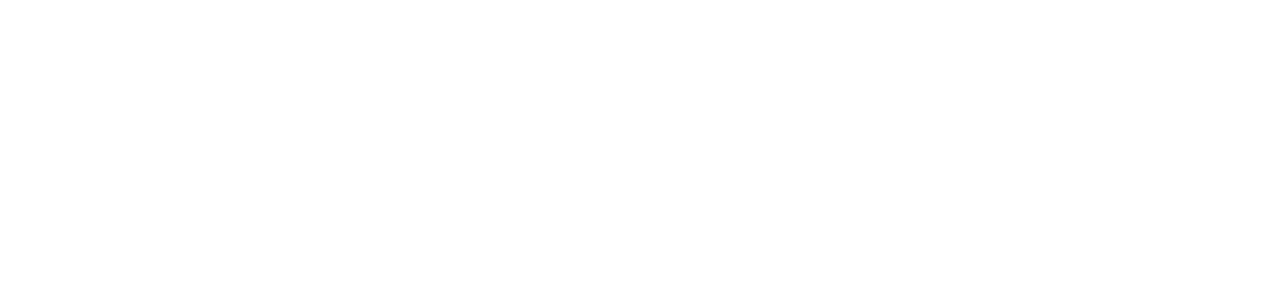
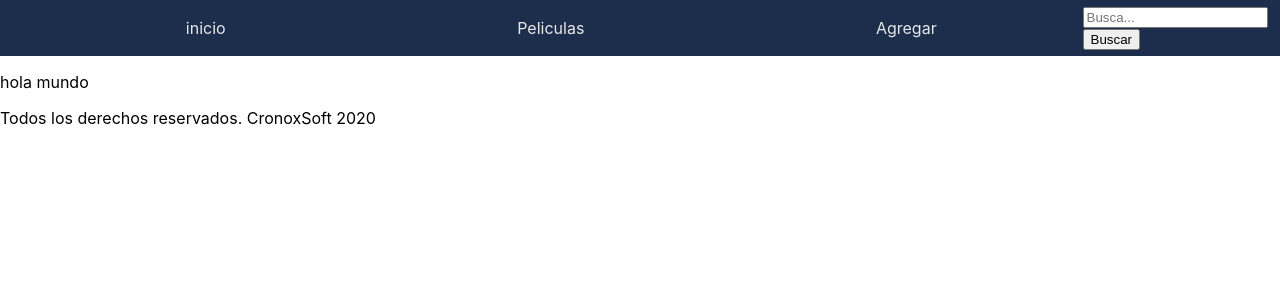
Before and after one commit to JosafatFlores/Movies, a React (Create React App) app: page / in a window 1280 px wide. Shown: the top 300 px of the page. Built offline with nearby package versions, Linux system fonts and the light colour scheme.

Commit message:
Common elementes
footer and header was added, css for header

```diff
--- a/src/App.js
+++ b/src/App.js
@@ -1,11 +1,15 @@
 import React from 'react'
 import { BrowserRouter } from 'react-router-dom'
-import routes from './Routes/index'
+import Routes from './Routes'
+import {Header, Footer} from './Components/Common'
+
 
 const App = () => {
   return (
     <BrowserRouter>
-      <routes />
+      <Header />
+      <Routes />
+      <Footer />
     </BrowserRouter>
   )
 }
--- /dev/null
+++ b/src/Components/Common/Footer/index.jsx
@@ -0,0 +1,13 @@
+import React from 'react'
+
+const Footer = () => {
+    return (
+        <>
+            <footer className="footer-cointainer">
+                <p>Todos los derechos reservados. CronoxSoft 2020</p>
+            </footer>
+        </>
+    )
+}
+
+export default Footer
--- /dev/null
+++ b/src/Components/Common/Header/header.scss
@@ -0,0 +1,31 @@
+.header-cointainer{
+    width: 100%;
+    height: 7vh;
+    max-height: 7vh;
+    background-color: #1d2e4d;
+    color: #e6e7e8;
+    display: flex;
+    flex-direction: row;
+    justify-content: space-around;
+    align-items: center;
+    ul {
+        width: 100%;
+        height: 100%;
+        display: flex;
+        justify-content: space-around;
+        align-items: center;
+        list-style-type: none;
+        li {
+            a{
+                text-decoration: none;
+                color: #e6e7e8;
+                transition: all 0.5s;
+                &:hover{
+                    font-size: 1.2em;
+                    text-decoration: underline;
+                    font-weight: 600;
+                }
+            }
+        }
+    }
+}
--- /dev/null
+++ b/src/Components/Common/Header/index.jsx
@@ -0,0 +1,28 @@
+import React from 'react'
+import './header.scss'
+
+const Header = () => {
+    return (
+        <>
+            <header className="header-cointainer">
+                <ul>
+                    <li>
+                        <a href="/inicio">inicio</a>
+                    </li>
+                    <li>
+                        <a href="/peliculas">Peliculas</a>
+                    </li>
+                    <li>
+                        <a href="/agregar">Agregar</a>
+                    </li>
+                </ul>
+                <div className="search-cointainer">
+                    <input type="text" placeholder="Busca..." />
+                    <button>Buscar</button>
+                </div>
+            </header>
+        </>
+    )
+}
+
+export default Header
--- /dev/null
+++ b/src/Components/Common/index.jsx
@@ -0,0 +1,7 @@
+import Header from './Header/index'
+import Footer from './Footer/index'
+
+export {
+    Header,
+    Footer
+}
--- a/src/Routes/index.jsx
+++ b/src/Routes/index.jsx
@@ -1,12 +1,14 @@
 import React from 'react'
-import { Switch, Route } from 'react-router-dom'
+import { Switch, Route, Redirect } from 'react-router-dom'
 
 const Routes = () => {
-    <Switch>
-        <Route exact path="/peli" render = { () => <p>hola peliculas</p> } />
-        <Route exact path="/" render={() => <p>hola mundo</p>}/>
-        <Route render={() => <p>PAgina no encontrada</p>} />
-    </Switch>
+    return (
+        <Switch>
+            <Route exact path="/peli" render={() => <p>hola peliculas</p>} />
+            <Route exact path="/" render={() => <p>hola mundo</p>} />
+            <Route render={() => <p>Pagina no encontrada</p>} />
+        </Switch>
+    )
 }
 
 export default Routes
```
Also changed, not shown: src/Assets/WhatsApp Image 2021-04-14 at 11.46.49 PM (1).jpeg (added).
